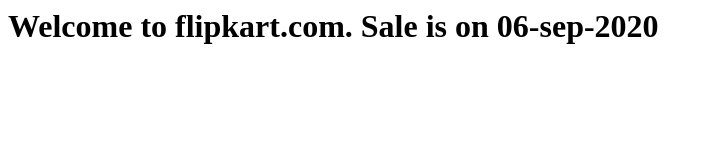
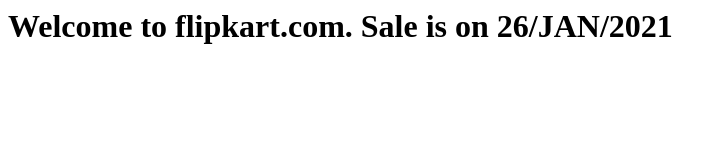
Before and after one commit to harishboya-devops/flipkart-7pm, a plain HTML site: page index.html in a window 1280 px wide. Shown: the whole page, without its empty margins (0-725 px from the left). Drawn offline with Linux system fonts and the light colour scheme.

Commit message:
Update index.html

```diff
--- a/index.html
+++ b/index.html
@@ -1 +1 @@
-<h1>Welcome to flipkart.com. Sale is on 06-sep-2020</h1>
+<h1>Welcome to flipkart.com. Sale is on 26/JAN/2021</h1>
```
